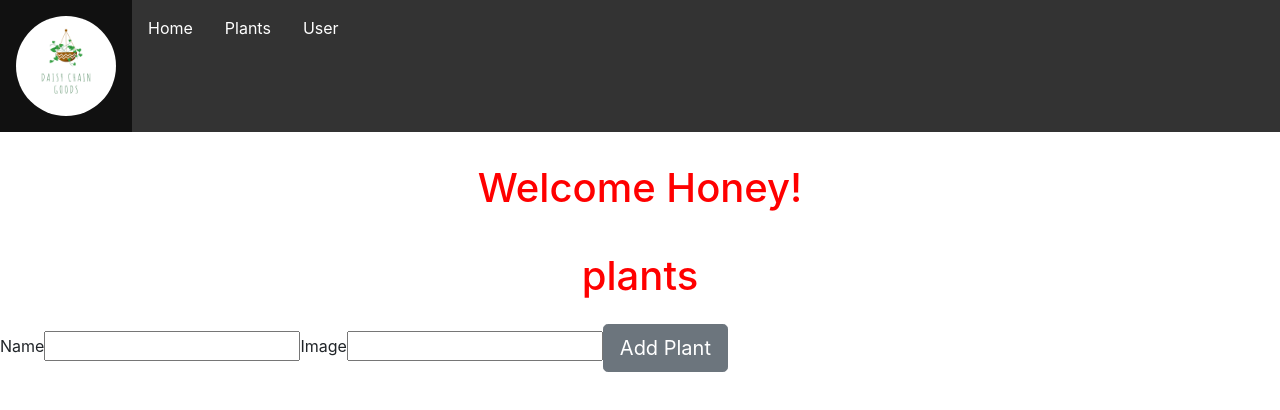
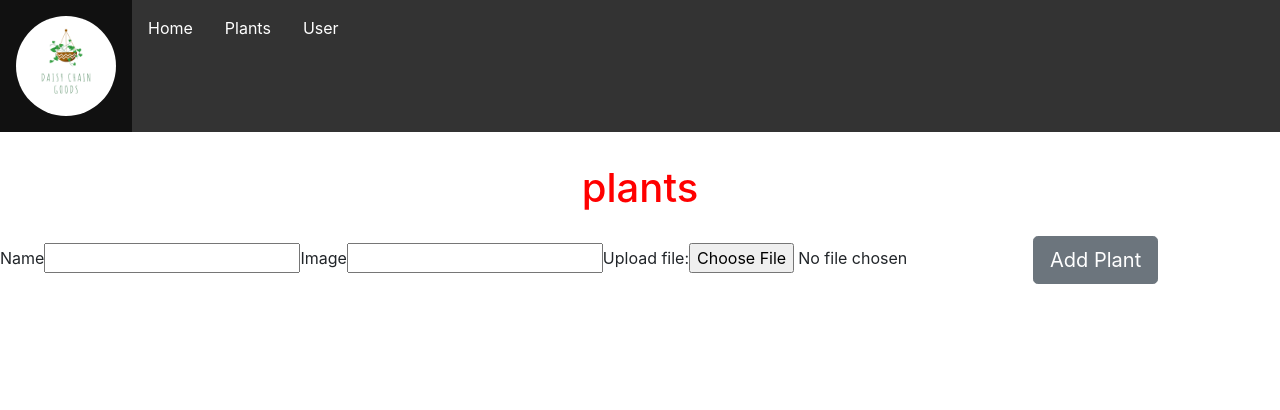
Before and after one commit to LucasMasinaUNSW/PlantApp, a React (Create React App) app in the folder frontend/: page /plants in a window 1280 px wide. Both pictures are taken after a click on the button "New Plant". Shown: the top 410 px of the page. Built offline with nearby package versions, Linux system fonts and the light colour scheme.

Commit message:
more plant form stuff

```diff
--- a/frontend/src/components/newPlant/newPlantForm.jsx
+++ b/frontend/src/components/newPlant/newPlantForm.jsx
@@ -8,12 +8,11 @@ class NewPlantForm extends Component {
       name: "",
       image: "",
     },
+    file: null,
     onSubmit: this.props.onSubmit,
   };
 
   handleChange = this.handleChange.bind(this);
-
-  validateInput = () => {};
 
   handleChange(event) {
     const name = event.target.name;
@@ -21,6 +20,18 @@ class NewPlantForm extends Component {
     this.state.plant[name] = value;
     this.setState(this.state);
   }
+
+  handleFileChange = (event) => {
+    this.state.file = event.target.files[0];
+    this.setState(this.state);
+  };
+
+  uploadFile = () => {
+    const data = new FormData();
+    data.append("file", this.state.file);
+    // post data to backend
+    console.log("uploaded file");
+  };
 
   render() {
     return (
@@ -43,9 +54,16 @@ class NewPlantForm extends Component {
             onChange={this.handleChange}
           />
         </label>
+        <label>
+          Upload file:
+          <input name="file" type="file" onChange={this.handleFileChange} />
+        </label>
         <Button
           text="Add Plant"
-          handleClick={() => this.state.onSubmit(this.state.plant)}
+          handleClick={() => {
+            this.uploadFile();
+            this.state.onSubmit(this.state.plant);
+          }}
         />
       </div>
     );
--- a/frontend/src/components/plantPage/plantPage.jsx
+++ b/frontend/src/components/plantPage/plantPage.jsx
@@ -12,6 +12,7 @@ class PlantPage extends Component {
   };
 
   handleAddPlant = (newPlant) => {
+    // TODO add id to plant object before pushing onto 'plants', use length of 'plants' as id
     this.state.plants.push(newPlant);
     this.setState({
       displayNewPlantForm: false,
@@ -29,7 +30,6 @@ class PlantPage extends Component {
   render() {
     return (
       <div>
-        <Welcome />
         <h1>plants</h1>
         {this.state.displayNewPlantForm && (
           <NewPlantForm onSubmit={this.handleAddPlant} />
--- a/frontend/src/components/userPage/userPage.jsx
+++ b/frontend/src/components/userPage/userPage.jsx
@@ -6,7 +6,6 @@ class UserPage extends Component {
   render() {
     return (
       <div>
-        <Welcome />
         <h1>user</h1>
       </div>
     );
```
